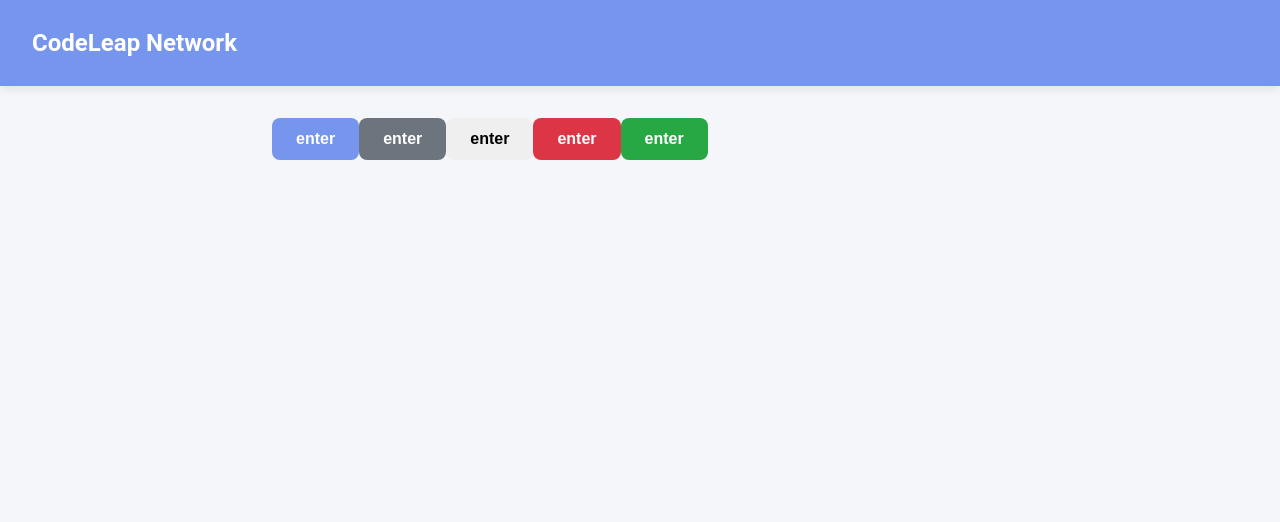
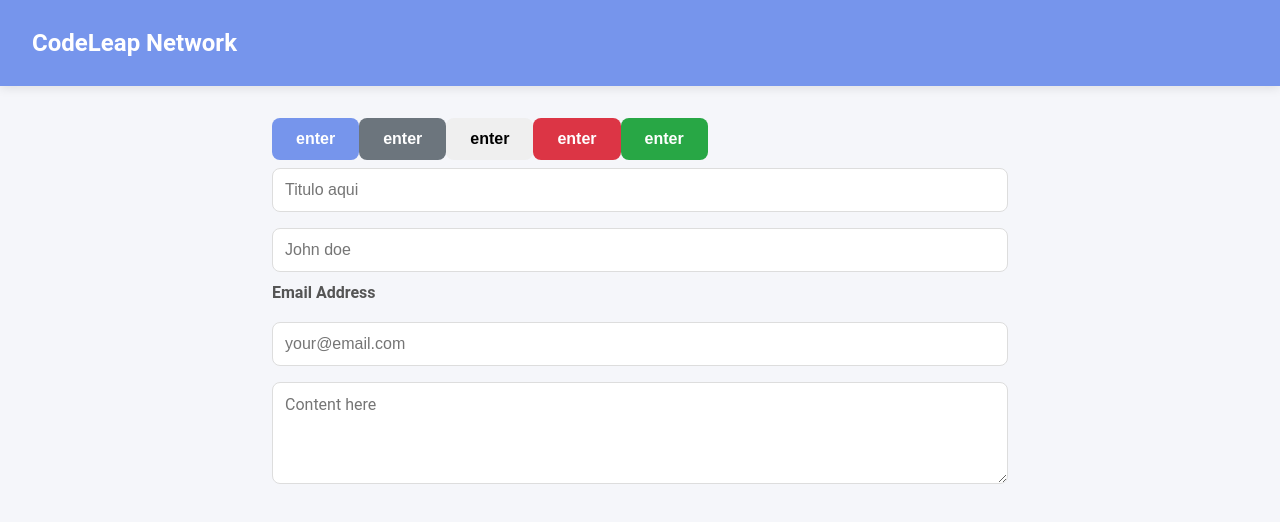
Before and after one commit to evertonProgramadorCriativo/Junior-Frontend-Engineer-CodeLeap, a React (Create React App) app: page / in a window 1280 px wide. Shown: the top 522 px of the page. Built offline with nearby package versions, Linux system fonts and the light colour scheme.

Commit message:
style(Input, Label , Textearea): dynamic , colors

```diff
--- a/src/App.js
+++ b/src/App.js
@@ -1,7 +1,11 @@
 import React from 'react';
 import Layout from './components/layout/Layout';
 import Button from './components/ui/Button/Button';
-
+import {
+  Input,
+  Textarea,
+  Label // Se quiser usar o genérico
+} from './components/ui/Input/Input';
 function App() {
   return (
     <Layout>
@@ -25,6 +29,36 @@ function App() {
         variant='success'
 
       >enter</Button>
+      <br/>
+         <Input
+        type="text"
+        id="title"
+
+        placeholder="Titulo aqui"
+      />
+      <Input
+        type="text"
+        id="username"
+
+        placeholder="John doe"
+      />
+
+
+
+      {/* Exemplo usando Label genérico */}
+      <Label htmlFor="email">Email Address</Label>
+      <Input
+        type="text"
+        id="email"
+        placeholder="your@email.com"
+      />
+
+       <Textarea
+        id="content"
+
+        placeholder="Content here"
+        rows="4"
+      />
     </Layout>
   );
 }
--- /dev/null
+++ b/src/components/ui/Input/Input.css
@@ -0,0 +1,36 @@
+ .form-group {
+     margin-bottom: 1.25rem;
+ }
+
+ label {
+     display: block;
+     margin-bottom: 0.5rem;
+     font-weight: 600;
+     color: #555;
+ }
+
+ input[type="text"],
+ textarea {
+     width: 100%;
+     padding: 0.75rem;
+     border: 1px solid #ddd;
+     border-radius: 0.5rem;
+     margin: 0.5rem 0;
+     font-size: 1rem;
+     transition: all 0.3s ease;
+     background-color: #fff;
+ }
+
+ input[type="text"]:focus,
+ textarea:focus {
+     outline: none;
+     border-color: #7695EC;
+     margin: 0.5rem 0;
+     box-shadow: 0 0 0 3px rgba(123, 104, 238, 0.1);
+ }
+
+ textarea {
+     resize: vertical;
+     min-height: 6rem;
+     font-family: inherit;
+ }
--- /dev/null
+++ b/src/components/ui/Input/Input.jsx
@@ -0,0 +1,28 @@
+import React from 'react';
+import './Input.css';
+
+const Input = ({ ...props }) => {
+    return <input className="input-field" {...props} />;
+};
+
+
+const Textarea = ({ ...props }) => {
+    return <textarea className="textarea-field" {...props} />;
+};
+
+
+const Label = ({ htmlFor, children, ...props }) => {
+    return (
+        <label htmlFor={htmlFor} className="label-field" {...props}>
+            {children}
+        </label>
+    );
+};
+
+
+
+export {
+    Input,
+    Textarea,
+    Label
+};
```
Also changed, not shown: 1 other file (tests, documents, lock files or other folders).
